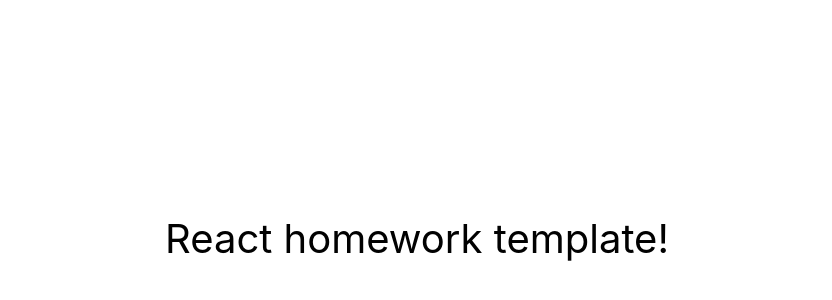
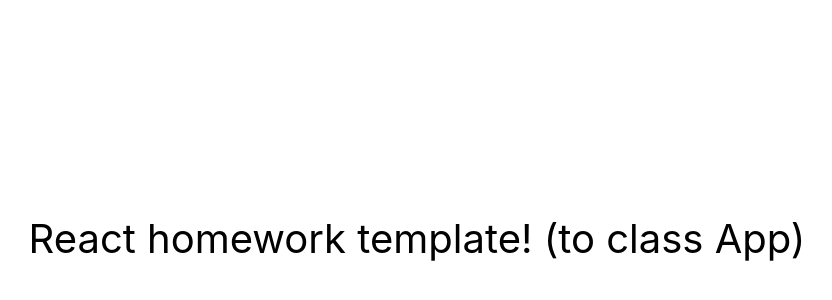
Before and after one commit to IgorMushk/goit-react-hw-03-image-finder, a React (Create React App) app: page / in a window 1280 px wide. Shown: the part 162-462 px from the top of the page, without its empty margins (223-1055 px from the left). Built offline with nearby package versions, Linux system fonts and the light colour scheme.

Commit message:
App to class

```diff
--- a/src/components/App.jsx
+++ b/src/components/App.jsx
@@ -1,6 +1,9 @@
-export const App = () => {
-  return (
-    <div
+import React, { Component } from 'react'
+
+export class App extends Component {
+  render() {
+    return (
+      <div
       style={{
         height: '100vh',
         display: 'flex',
@@ -10,7 +13,25 @@ export const App = () => {
         color: '#010101'
       }}
     >
-      React homework template!
+      React homework template! (to class App)
     </div>
-  );
-};
+    )
+  }
+}
+
+// export const App = () => {
+//   return (
+//     <div
+//       style={{
+//         height: '100vh',
+//         display: 'flex',
+//         justifyContent: 'center',
+//         alignItems: 'center',
+//         fontSize: 40,
+//         color: '#010101'
+//       }}
+//     >
+//       React homework template!
+//     </div>
+//   );
+// };
```
